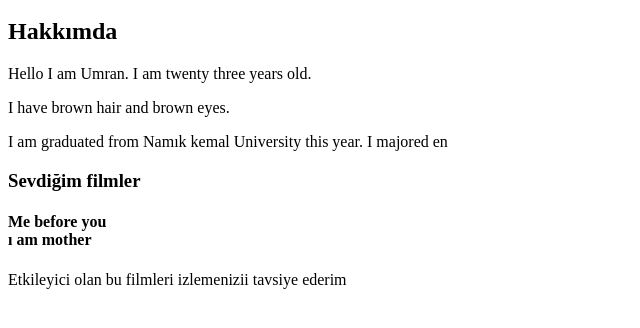
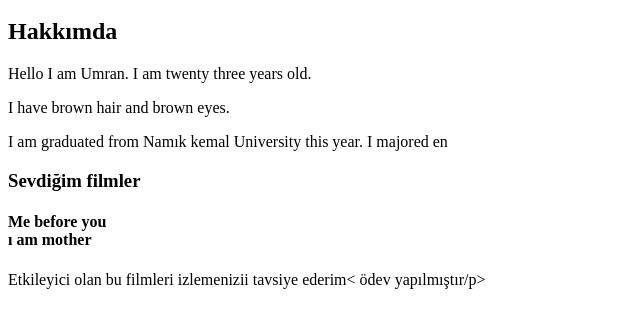
Before and after one commit to umranbertan/denemee, a plain HTML site: page index.html in a window 1280 px wide. Shown: the part 48-376 px from the top of the page, without its empty margins (0-640 px from the left). Drawn offline with Linux system fonts and the light colour scheme.

Commit message:
duzenlendi

```diff
--- a/index.html
+++ b/index.html
@@ -7,5 +7,6 @@
       <h4>Me before you<br>
     ı am mother<br>
 </h4>
-<p>Etkileyici olan bu filmleri izlemenizii tavsiye ederim</p>
+<p>Etkileyici olan bu filmleri izlemenizii tavsiye ederim<
+  ödev yapılmıştır/p>
   <!-- yorum satırları da önemlidir..-->
```
